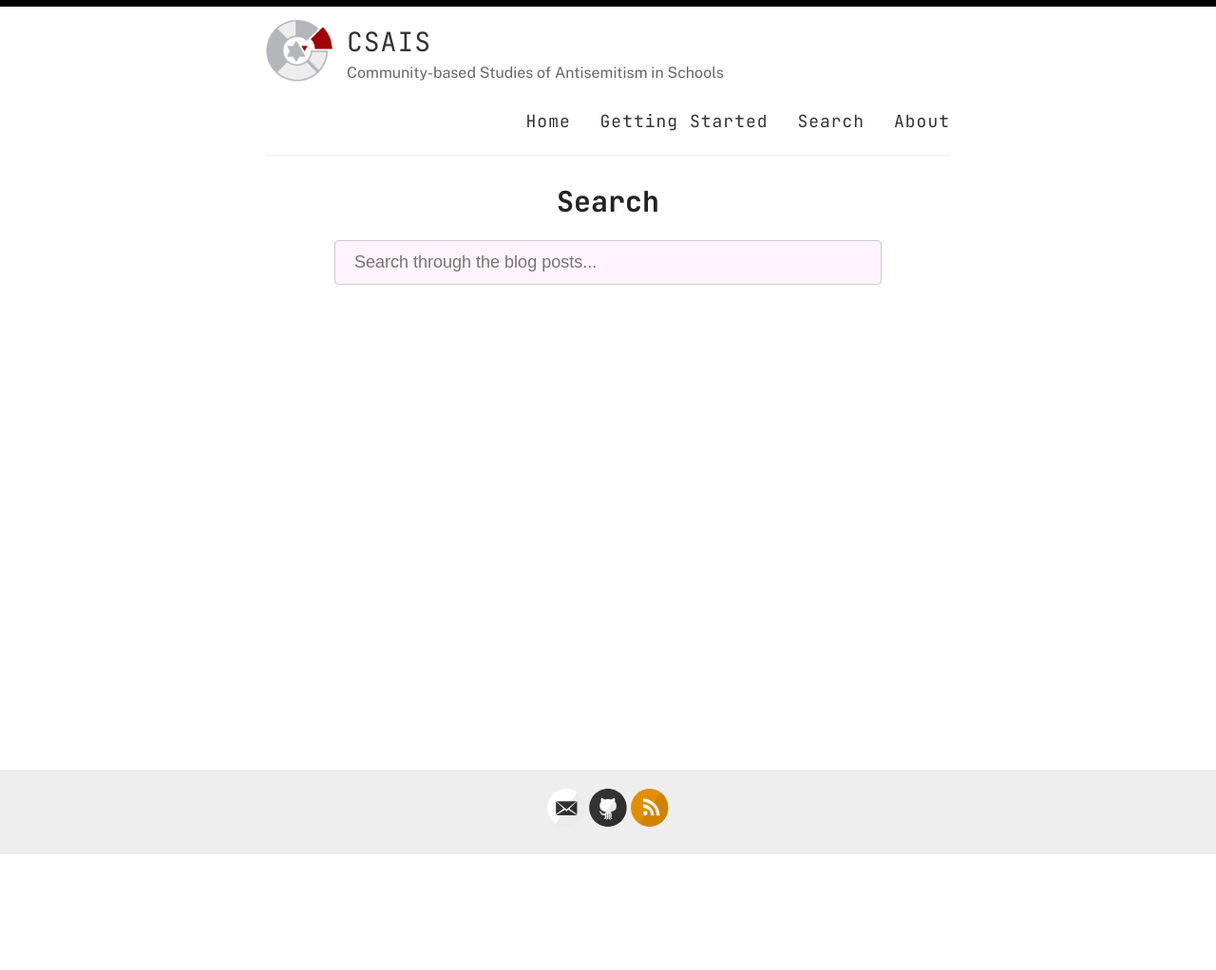
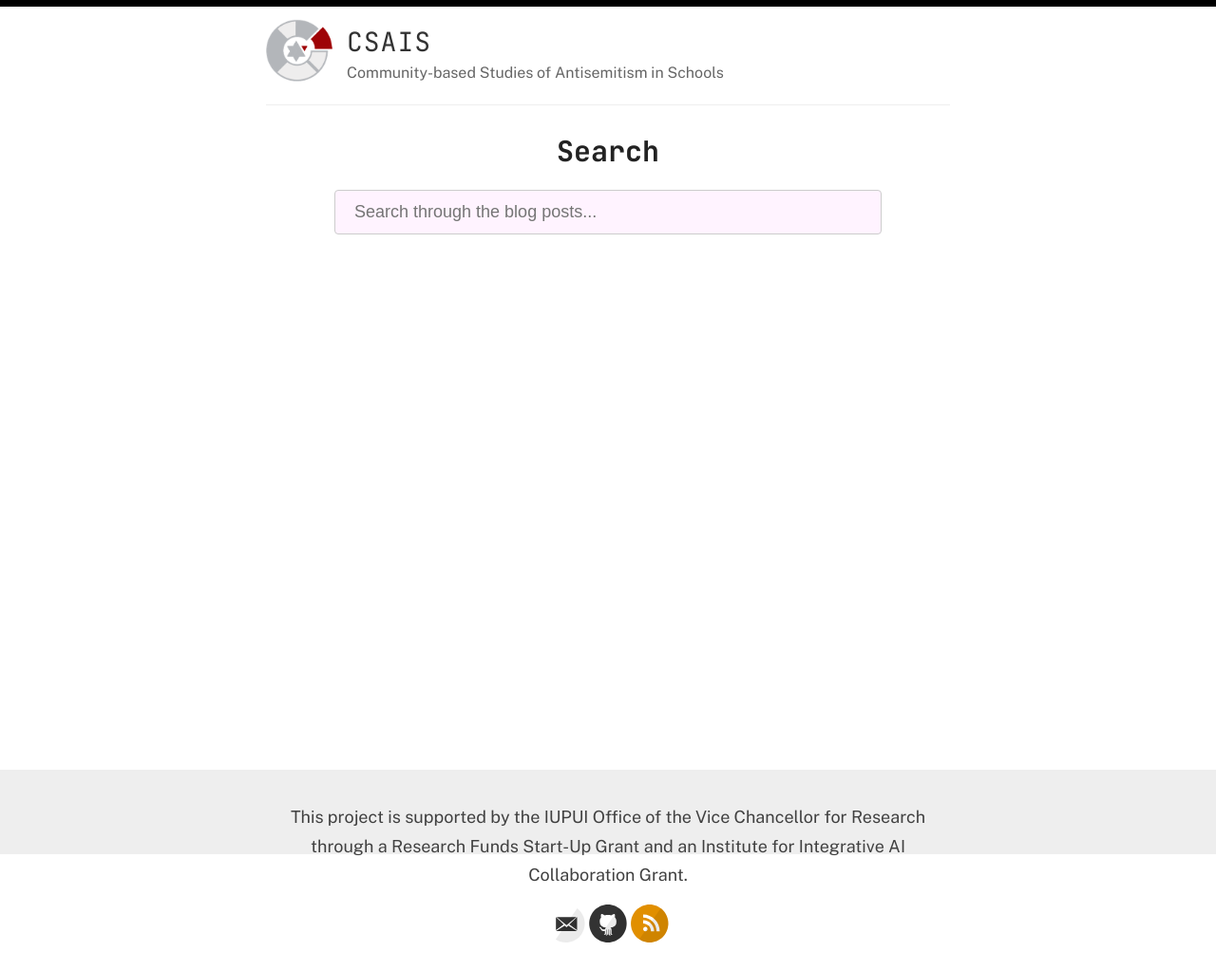
Before and after one commit to jeremyfprice/csais, a Jekyll site: the page built from _pages/search.md, in a window 1280 px wide. Shown: the whole page at 95% size. Built offline with Jekyll 4.4.1, drawn with Linux system fonts in a browser that asks for light colours; before the commit the page ends 901 px from its top, so only the background shows below that.

Commit message:
Added content

```diff
--- a/_includes/svg-icons.html
+++ b/_includes/svg-icons.html
@@ -1,3 +1,4 @@
+<p style="text-align: center;">This project is supported by the IUPUI Office of the Vice Chancellor for Research through a Research Funds Start-Up Grant and an Institute for Integrative AI Collaboration Grant.</p>
 {% if site.footer-links.dribbble %}<a href="https://dribbble.com/{{ site.footer-links.dribbble }}"><i class="svg-icon dribbble"></i></a>{% endif %}
 {% if site.footer-links.email %}<a href="mailto:{{ site.footer-links.email }}"><i class="svg-icon email"></i></a>{% endif %}
 {% if site.footer-links.facebook %}<a href="https://www.facebook.com/{{ site.footer-links.facebook }}"><i class="svg-icon facebook"></i></a>{% endif %}
--- a/_layouts/default.html
+++ b/_layouts/default.html
@@ -27,11 +27,11 @@
               <p class="site-description">{{ site.description }}</p>
             </div>
 
-            <nav>
+            <!--<nav>
               <a href="{{ site.baseurl }}/">Home</a>
               <a href="{{ site.baseurl }}/getting-started">Getting Started</a>
               <a href="{{ site.baseurl }}/search">Search</a>
-              <a href="{{ site.baseurl }}/about">About</a>
+              <a href="{{ site.baseurl }}/about">About</a>-->
             </nav>
           </header>
         </div>
```
Also changed, not shown: index.html (+17 -7 lines).
